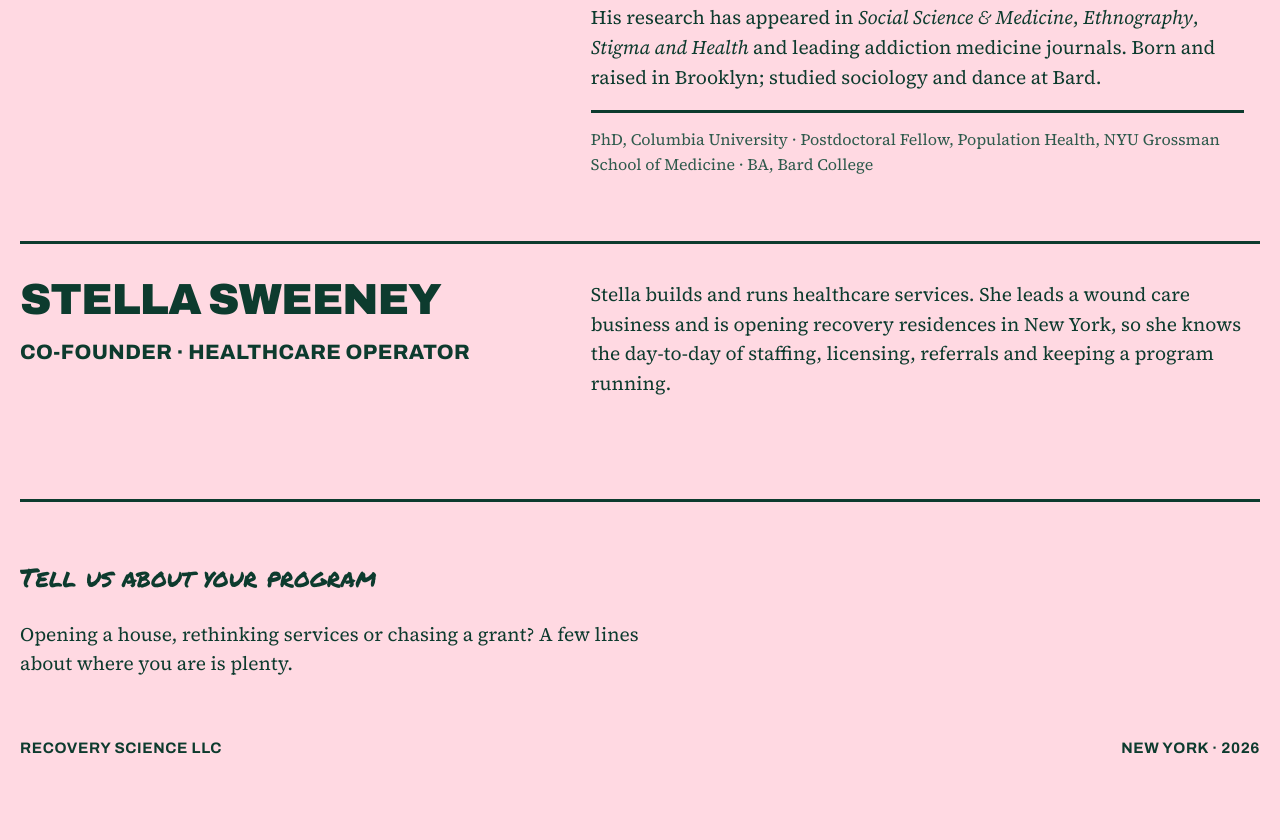
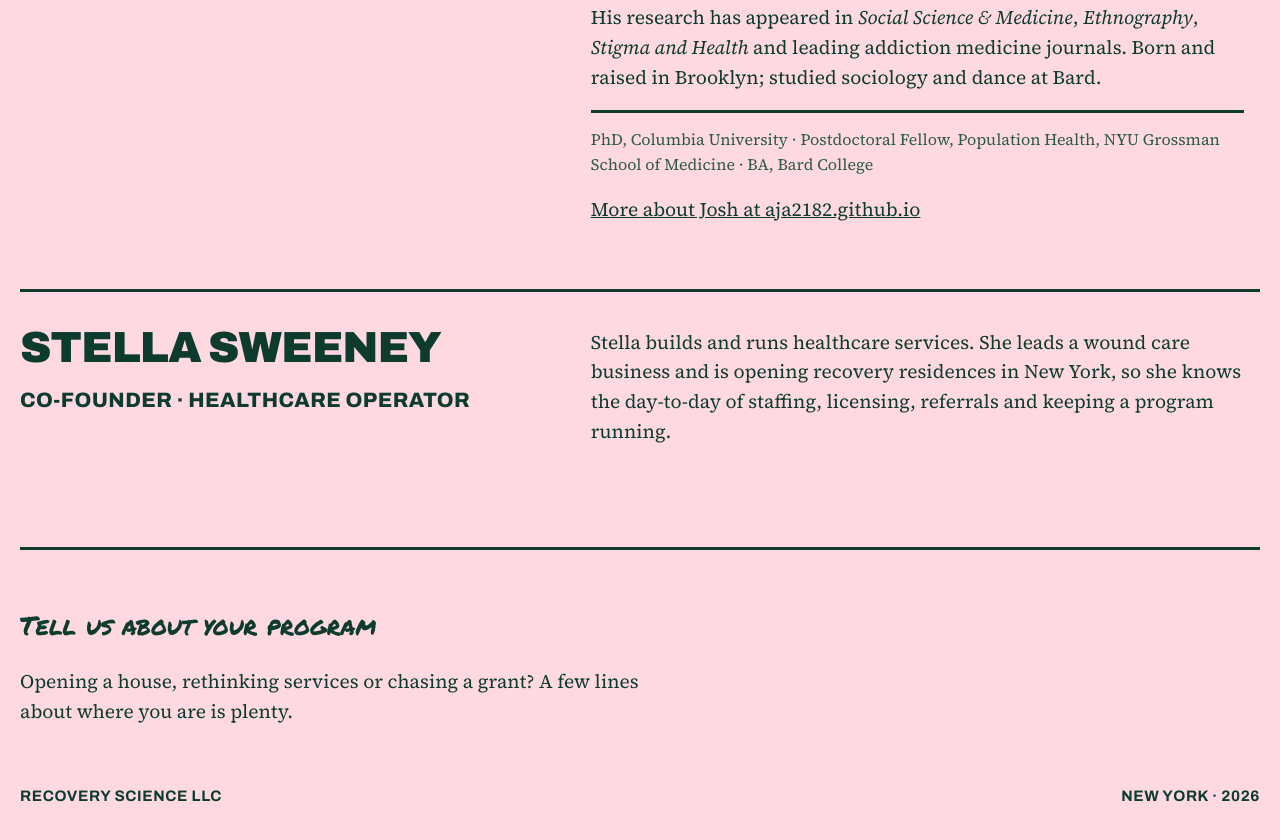
Before and after one commit to recoveryscience/recoveryscience.github.io, a plain HTML site: page index.html in a window 1280 px wide. Shown: the part 4221-5061 px from the top of the page. Before the commit the page ends 5018 px from the top, so only its background shows below. Drawn offline with Linux system fonts and the light colour scheme.

Commit message:
Link Josh's personal website

```diff
--- a/index.html
+++ b/index.html
@@ -186,6 +186,7 @@ footer{display:flex;justify-content:space-between;gap:12px;flex-wrap:wrap;paddin
         <p>He has written federal NIH grant applications, helped design a funded National Institute on Drug Abuse research supplement, and worked with state agencies on statewide treatment data. He is currently helping build a recovery residence in New York and designing its peer-led program.</p>
         <p>His research has appeared in <em>Social Science &amp; Medicine</em>, <em>Ethnography</em>, <em>Stigma and Health</em> and leading addiction medicine journals. Born and raised in Brooklyn; studied sociology and dance at Bard.</p>
         <p class="creds">PhD, Columbia University · Postdoctoral Fellow, Population Health, NYU Grossman School of Medicine · BA, Bard College</p>
+        <p><a href="https://aja2182.github.io" target="_blank" rel="noopener">More about Josh at aja2182.github.io</a></p>
       </div>
     </div>
     <div class="about">
```
